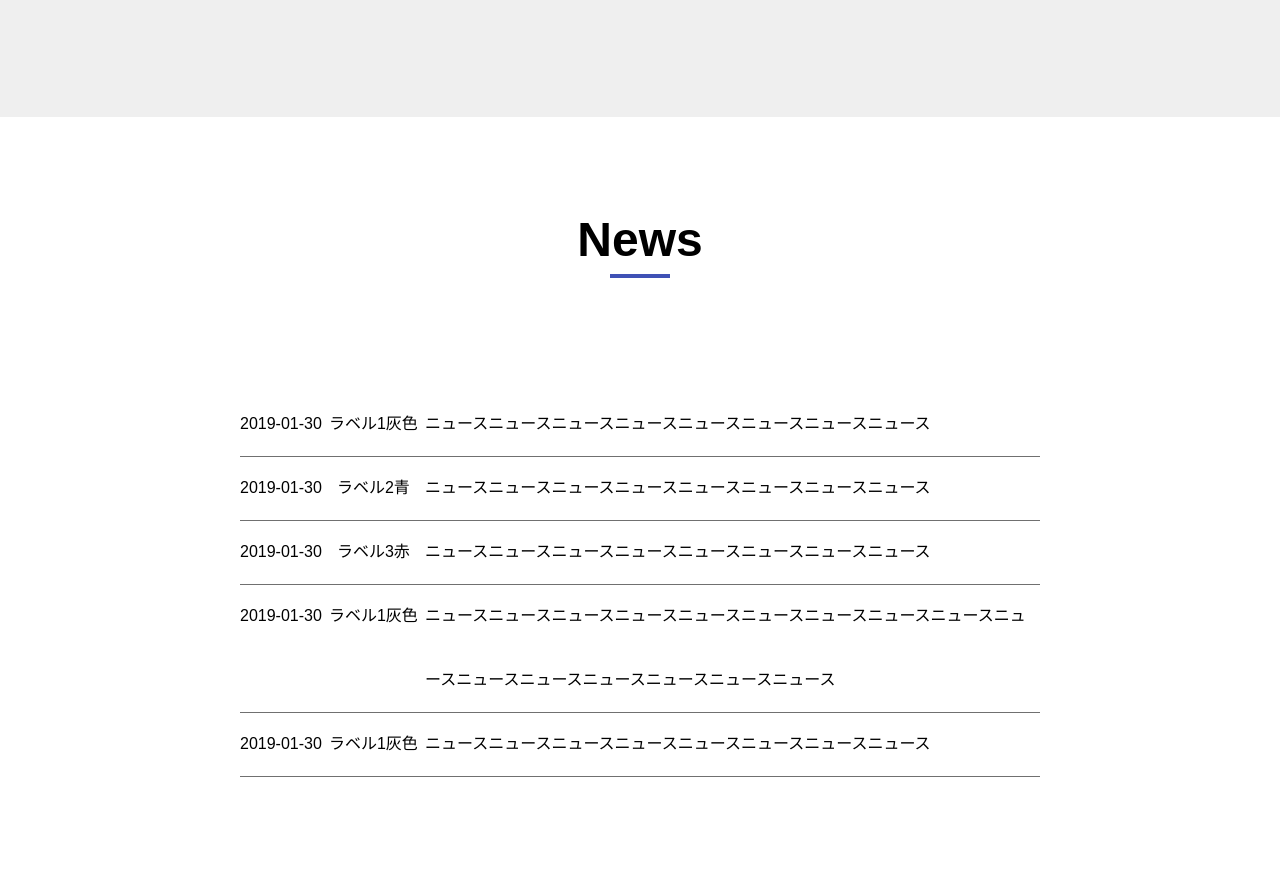
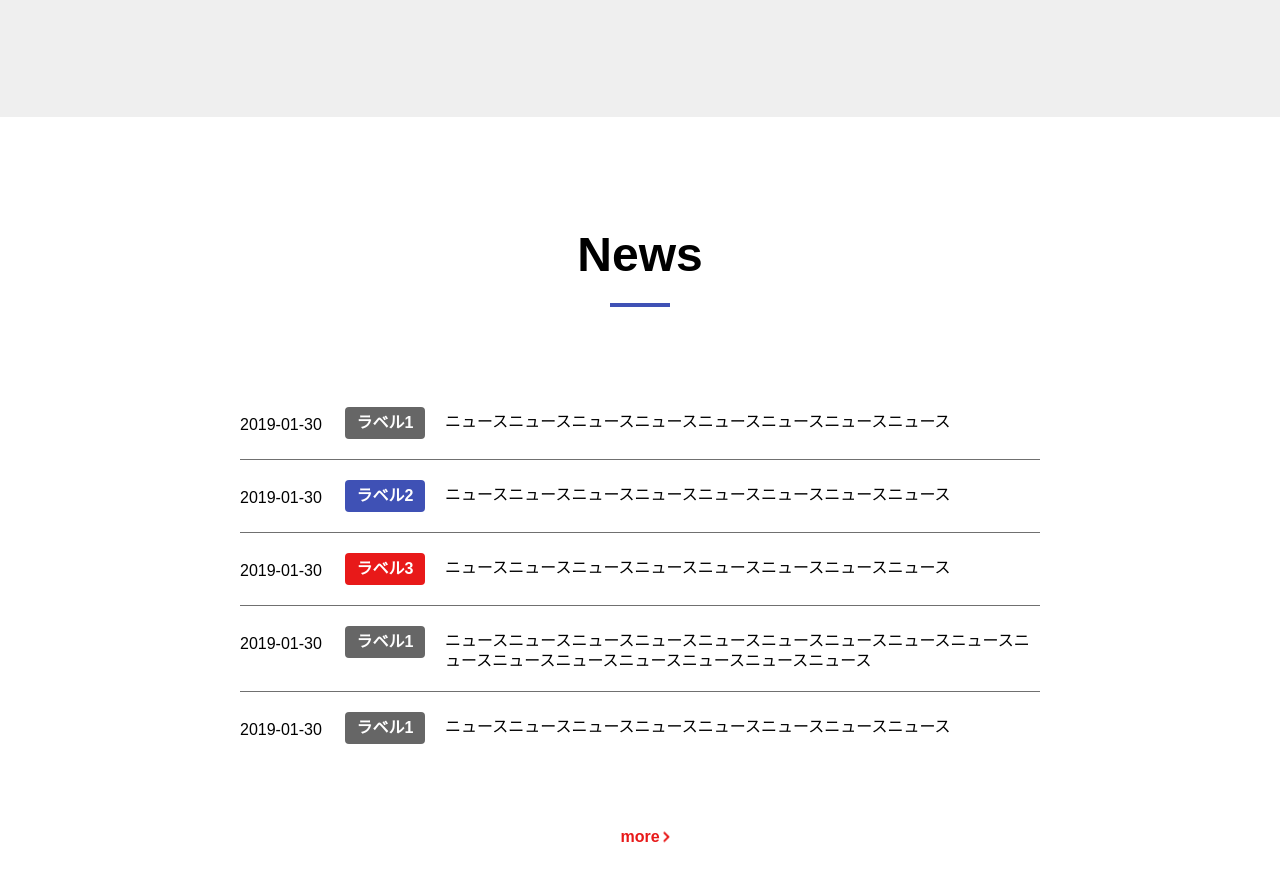
Before and after one commit to silverskg/30days-action-2, a plain HTML site: page index.html in a window 1280 px wide. Shown: the part 1662-2543 px from the top of the page. Drawn offline with Linux system fonts and the light colour scheme.

Commit message:
section-news

```diff
--- a/index.html
+++ b/index.html
@@ -40,7 +40,7 @@
 
   <section class="card">
     <div class="card__inner inner">
-      <div class="card__head">Card</div>
+      <div class="card__head section-title">Card</div>
       <!-- /.card__head -->
       <div class="card__items">
         <div class="card__item">
@@ -106,14 +106,14 @@
 
   <section class="news">
     <div class="news__inner inner">
-      <div class="news__head">News</div>
+      <div class="news__head section-title">News</div>
       <!-- /.news__head -->
       <div class="news__content">
         <div class="news__notice">
           <div class="news__read">
             <div class="news__time">2019-01-30</div>
             <!-- /.news__time -->
-            <div class="news__label">ラベル1灰色</div>
+            <div class="news__label">ラベル1</div>
             <!-- /.news__label -->
           </div>
           <!-- /.news__read -->
@@ -125,7 +125,7 @@
           <div class="news__read">
             <div class="news__time">2019-01-30</div>
             <!-- /.news__time -->
-            <div class="news__label">ラベル2青</div>
+            <div class="news__label is-blue">ラベル2</div>
             <!-- /.news__label -->
           </div>
           <!-- /.news__read -->
@@ -137,7 +137,7 @@
           <div class="news__read">
             <div class="news__time">2019-01-30</div>
             <!-- /.news__time -->
-            <div class="news__label">ラベル3赤</div>
+            <div class="news__label is-red">ラベル3</div>
             <!-- /.news__label -->
           </div>
           <!-- /.news__read -->
@@ -149,7 +149,7 @@
           <div class="news__read">
             <div class="news__time">2019-01-30</div>
             <!-- /.news__time -->
-            <div class="news__label">ラベル1灰色</div>
+            <div class="news__label">ラベル1</div>
             <!-- /.news__label -->
           </div>
           <!-- /.news__read -->
@@ -158,16 +158,21 @@
         </div>
         <!-- /.news__notice -->
         <div class="news__notice">
-          <div class="news__time">2019-01-30</div>
-          <!-- /.news__time -->
-          <div class="news__label">ラベル1灰色</div>
-          <!-- /.news__label -->
+          <div class="news__read">
+            <div class="news__time">2019-01-30</div>
+            <!-- /.news__time -->
+            <div class="news__label">ラベル1</div>
+            <!-- /.news__label -->
+          </div>
+          <!-- /.new__read -->
           <div class="news__text">ニュースニュースニュースニュースニュースニュースニュースニュース</div>
           <!-- /.new__text -->
         </div>
         <!-- /.news__notice -->
       </div>
       <!-- /.news__content -->
+      <div class="news__more"><a href="">more</a></div>
+      <!-- /.news__more -->
     </div>
     <!-- /.news__inner inner -->
   </section>
--- a/sass/style.scss
+++ b/sass/style.scss
@@ -78,6 +78,38 @@ a:hover{
   content: "";
   clear: both;
   display: block;
+}
+
+/*=====================
+共通
+=====================*/
+
+.section-title {
+  text-align: center;
+  font-size: 48px;
+  padding-bottom: 14px;
+  font-weight: bold;
+  position: relative;
+  &::after{
+    content: "";
+    position: absolute;
+    left: 50%;
+    transform: translateX(-50%);
+    bottom: 0;
+    width: 60px;
+    height: 4px;
+    background: $color-main;
+    @include mq('sp'){
+      width: 25px;
+    height: 3px;
+    }
+  }
+
+  @include mq('sp'){
+    font-size: 24px;
+    padding-bottom: 16px;
+
+  }
 }
 
 /*===============
@@ -258,31 +290,7 @@ Card
 }
 
 .card__head {
-  text-align: center;
-  font-size: 48px;
-  padding-bottom: 14px;
-  font-weight: bold;
-  position: relative;
-  &::after{
-    content: "";
-    position: absolute;
-    left: 50%;
-    transform: translateX(-50%);
-    bottom: 0;
-    width: 60px;
-    height: 4px;
-    background: $color-main;
-    @include mq('sp'){
-      width: 25px;
-    height: 3px;
-    }
-  }
 
-  @include mq('sp'){
-    font-size: 24px;
-    padding-bottom: 16px;
-
-  }
 }
 
 .card__items{
@@ -355,74 +363,104 @@ News
 =================*/
 
 .news {
-  padding: 85px 0 120px;
+  padding: 100px 0 120px;
+  background: #fff;
   @include mq('sp'){
     padding: 50px 0 60px;
   }
 }
 
 .news__inner {
-  width: 800px;
+
 }
 
 .news__head {
-  text-align: center;
-  font-size: 48px;
-  font-weight: 700;
-  position: relative;
-  &::after{
-    content: "";
-    position: absolute;
-    left: 50%;
-    transform: translateX(-50%);
-    bottom: 0;
-    width: 60px;
-    height: 4px;
-    background: $color-main;
-    @include mq('sp'){
-      width: 25px;
-    height: 3px;
-    }
-  }
+
 }
 
 .news__content {
-  margin-top: 114px;
+  width: 800px;
+  max-width: 100%;
+  margin: 80px auto 0;
 }
 
 .news__notice {
-  // border-bottom: solid 1px #707070;
-  // margin-bottom: 18px;
   display: flex;
-  position: relative;
-  line-height: 4;
+  padding: 20px 0;
 
-  &::after {
-    content: "";
-    position: absolute;
-    left: 0;
-    top: 100%;
-    width: 100%;
-    height: 1px;
-    background: #707070;
+  &:not(:first-child){
+    border-top: 1px solid #707070;
+  }
+
+  @include mq('sp'){
+    display: block;
   }
 }
 
 .news__read {
+  display: flex;
   width: 185px;
-  display: flex;
 }
 
 
 .news__time {
-
+  width: 105px;
+  padding-top: 5px;
 }
 
 .news__label {
-  margin-left: auto;
-  margin-right: auto;
+  width: 80px;
+  height: 32px;
+  line-height: 32px;
+  color: #fff;
+  text-align: center;
+  background: #666;
+  border-radius: 4px;
+  font-weight: bold;
+
+  &.is-blue {
+    background: $color-main;
+  }
+
+  &.is-red {
+    background: $color-accent;
+  }
 }
+
 
 .news__text {
   width: calc(100% - 185px);
+  padding-left: 20px;
+  padding-top: 5px;
+  line-height: (20 / 16);
+
+  @include mq('sp'){
+    width: 100%;
+    padding-top: 0;
+    padding-left: 0;
+    margin-top: 4px;
+  }
 }
+
+.news__more {
+  margin-top: 60px;
+  text-align: center;
+
+  a{
+    font-size: 16px;
+    font-weight: bold;
+    color: $color-accent;
+    text-decoration: none;
+    position: relative;
+    &::after {
+      content: "";
+      position: absolute;
+      top: 50%;
+      right: -10px;
+      width: 7px;
+      height: 11px;
+      transform: translateY(-50%);
+      background: url(../img/news-arrow@2x.png) no-repeat center center / contain;
+    }
+  }
+}
```
Also changed, not shown: css/style.css, img/news-arrow@2x.png (added).
